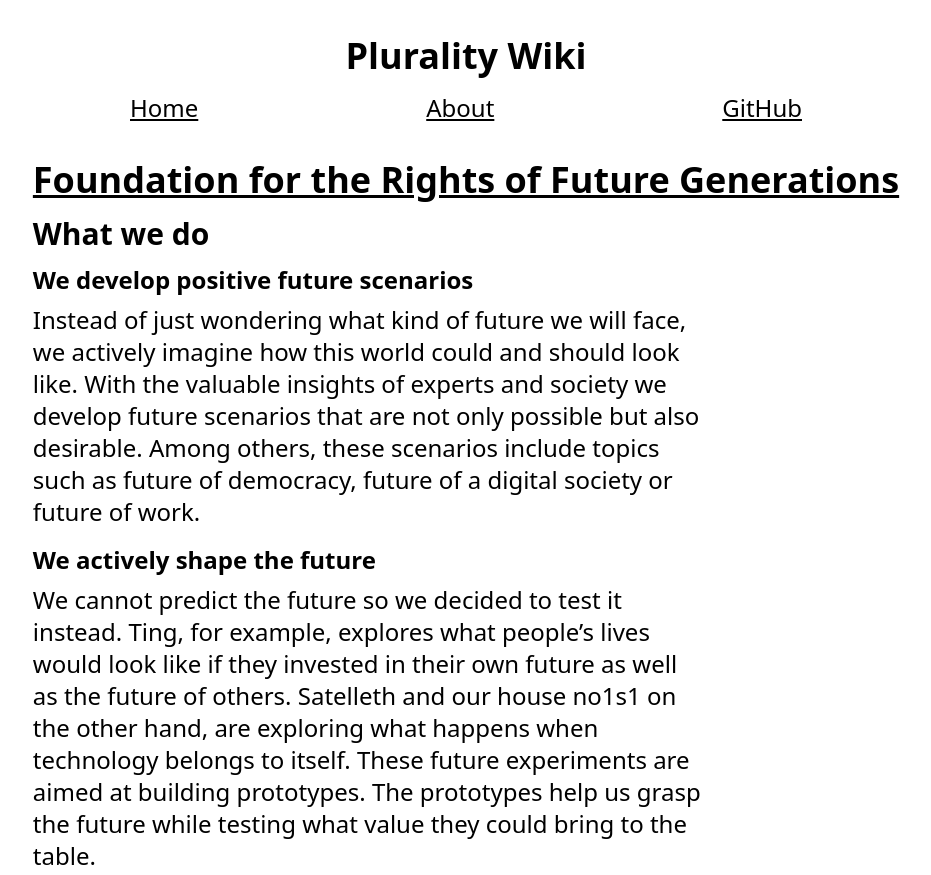
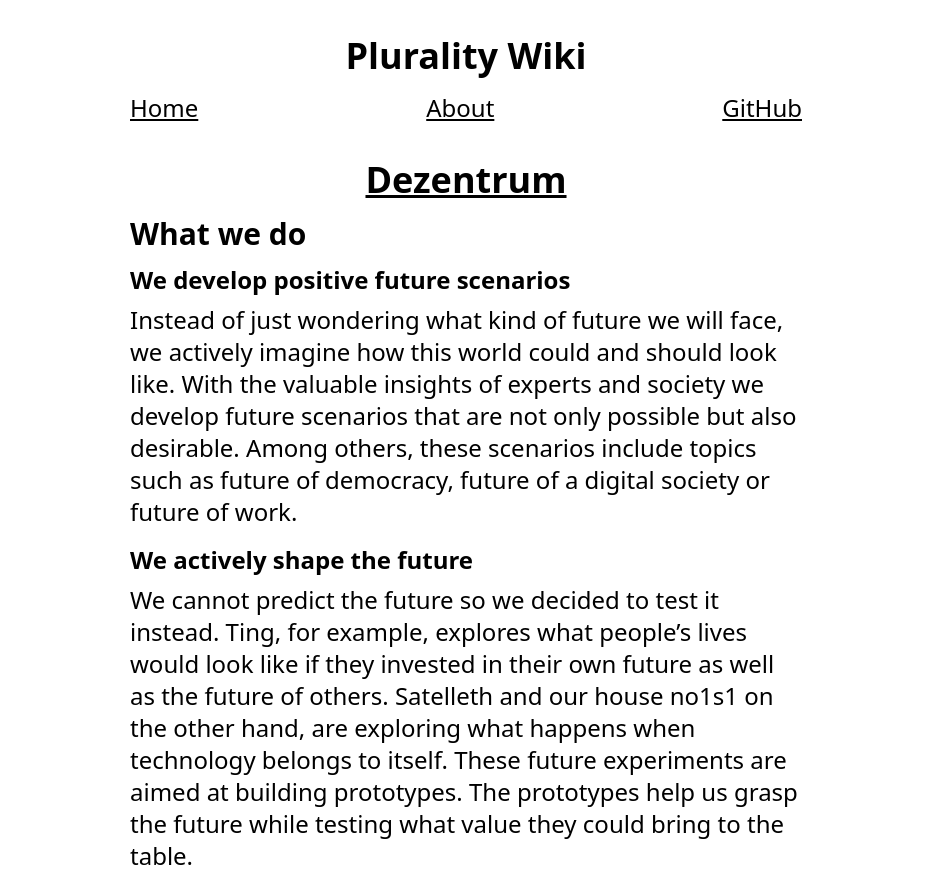
Before and after one commit to SocialResonance/Wiki, an Eleventy site: page src/articles/organisations/dezentrum.md in a window 1280 px wide. Shown: the top 875 px of the page, without its empty margins (174-1105 px from the left). Built offline with nearby package versions, Linux system fonts and the light colour scheme; Eleventy itself is replaced by a stand-in of ours; files that its build step writes are made by us from their sources; what markdown-it-toc-done-right, uslug would draw is missing.

Commit message:
Update dezentrum.md

```diff
--- a/src/articles/organisations/dezentrum.md
+++ b/src/articles/organisations/dezentrum.md
@@ -1,6 +1,6 @@
 ---
 layout: "layouts/article.njk"
-title: "Foundation for the Rights of Future Generations"
+title: "Dezentrum"
 link: "https://dezentrum.ch/en/"
 source: "https://dezentrum.ch/en/who-we-are"
 ---
```
